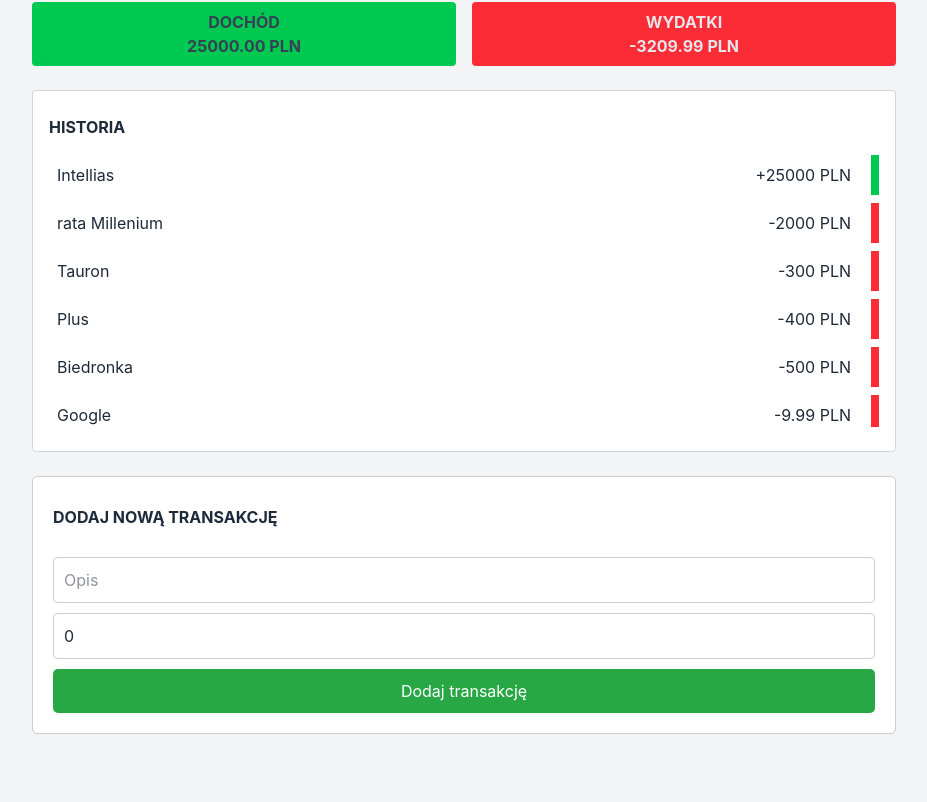
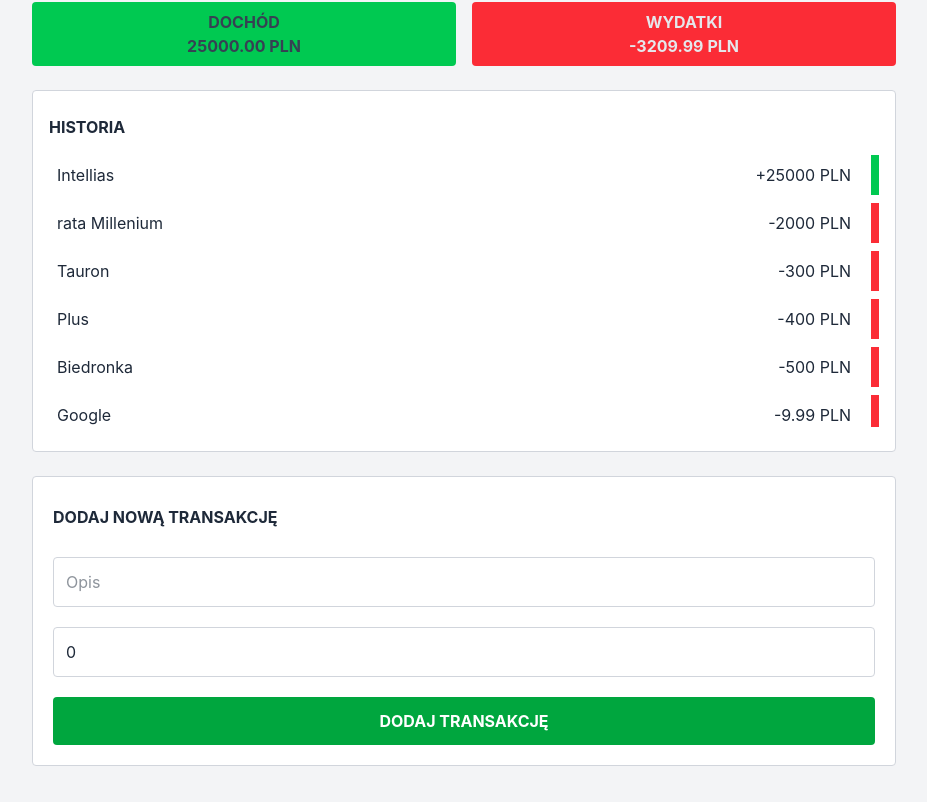
Before and after one commit to sobi3ch/mymoney, a Vue app: page / in a window 1280 px wide. Shown: the part 244-1046 px from the top of the page, without its empty margins (176-1103 px from the left). Before the commit the page ends 994 px from the top, so only its background shows below. Built offline with nearby package versions, Linux system fonts and the light colour scheme.

Commit message:
Restyle addTransaction to tailwind

```diff
--- a/src/components/AddTransaction.vue
+++ b/src/components/AddTransaction.vue
@@ -34,46 +34,25 @@
 </script>
 
 <template>
-  <div id="add-transaction">
-    <h3 class="py-2 rounded-sm font-bold uppercase">Dodaj nową transakcję</h3>
-    <input v-model="description" type="text" placeholder="Opis" />
+  <div id="add-transaction" class="bg-white border-1 rounded-sm border-gray-300 p-5 mb-6">
+    <h3 class="py-2 mb-5 rounded-sm font-bold uppercase">Dodaj nową transakcję</h3>
+    <input
+      v-model="description"
+      type="text"
+      placeholder="Opis"
+      class="border border-gray-300 rounded-sm p-3 w-full mb-5"
+    />
     <input
       v-model.number="amount"
       type="number"
       placeholder="Amount (negative - expense, positive - income)"
+      class="border border-gray-300 rounded-sm p-3 w-full mb-5"
     />
-    <button @click="addTransaction">Dodaj transakcję</button>
+    <button
+      @click="addTransaction"
+      class="text-white bg-green-600 hover:bg-green-500 w-full p-3 border-none rounded-sm font-bold uppercase cursor-pointer"
+    >
+      Dodaj transakcję
+    </button>
   </div>
 </template>
-
-<style scoped>
-#add-transaction {
-  background-color: #fff;
-  padding: 20px;
-  text-align: left;
-  border: 1px solid #ccc;
-  border-radius: 5px;
-}
-#add-transaction h3 {
-  margin-bottom: 20px;
-}
-#add-transaction input {
-  width: 100%;
-  padding: 10px;
-  margin-bottom: 10px;
-  border: 1px solid #ccc;
-  border-radius: 5px;
-}
-#add-transaction button {
-  width: 100%;
-  padding: 10px;
-  background-color: #28a745;
-  color: #fff;
-  border: none;
-  border-radius: 5px;
-  cursor: pointer;
-}
-#add-transaction button:hover {
-  background-color: #218838;
-}
-</style>
```
